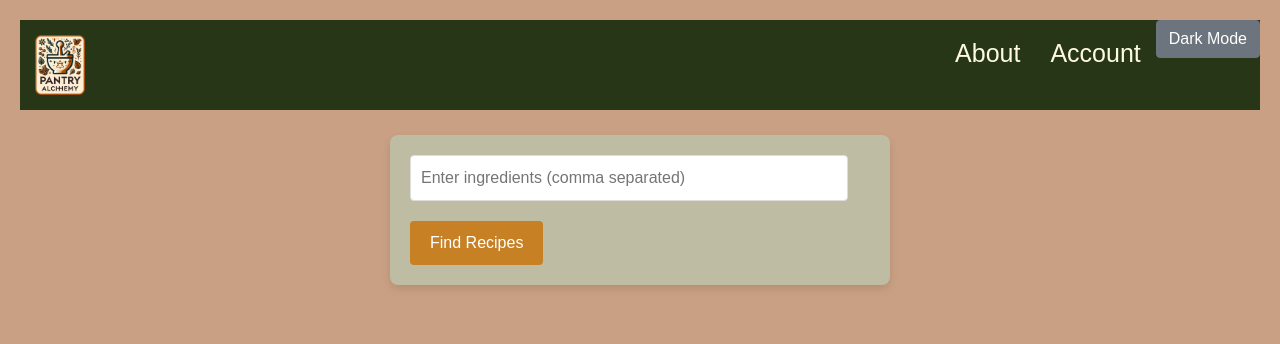
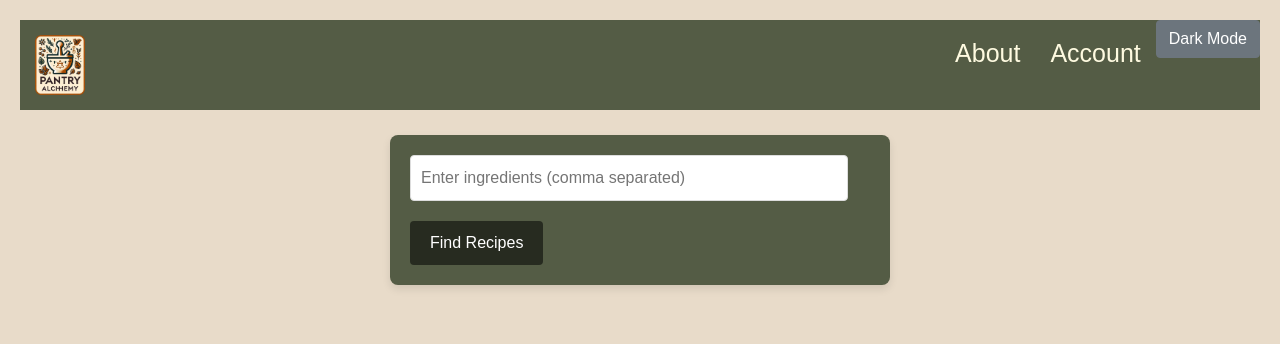
Before and after one commit to abbybrink/PantryAlchemy, a Flask app: page / in a window 1280 px wide. Shown: the top 344 px of the page. Run offline with Flask 2, Linux system fonts and the light colour scheme; some libraries are stand-ins or nearby versions.

Commit message:
color closer

```diff
--- a/static/styles/stylesheet.css
+++ b/static/styles/stylesheet.css
@@ -1,6 +1,6 @@
 body {
    font-family: 'Arial', sans-serif;
-   background-color: #c9a083 !important;
+   background-color: #e8dbc9 !important;
    margin: 0;
    padding: 20px;
    color: #333;
@@ -17,15 +17,16 @@ body {
 
 }
 
+
 h1 {
-   color: #C78023;
+   color: #787C66 !important;
    text-align: center;
    margin-bottom: 50px;
    font-size: 3em;
 }
 
 form {
-   background-color: #bfbca4; /* olive tone */
+   background-color: #545C45; /* olive tone */
    padding: 20px;
    border-radius: 8px;
    box-shadow: 0 4px 8px rgba(0,0,0,0.1);
@@ -43,7 +44,7 @@ input[type="text"] {
 }
 
 button {
-   background-color: #C78023;
+   background-color: #272b20;
    color: white;
    padding: 10px 20px;
    border: none;
@@ -153,7 +154,7 @@ button:hover {
 }
 
 .taskbar {
-   background-color: #283618;
+   background-color: #545C45;
    overflow: hidden;
 }
 
```
